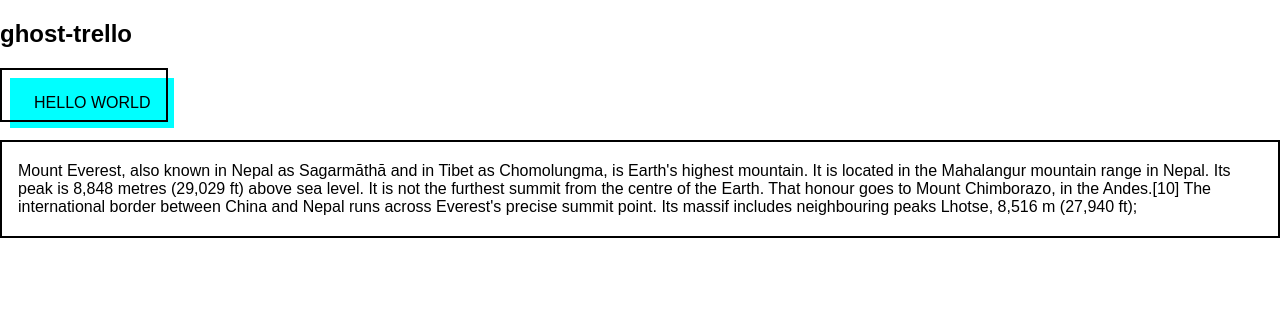
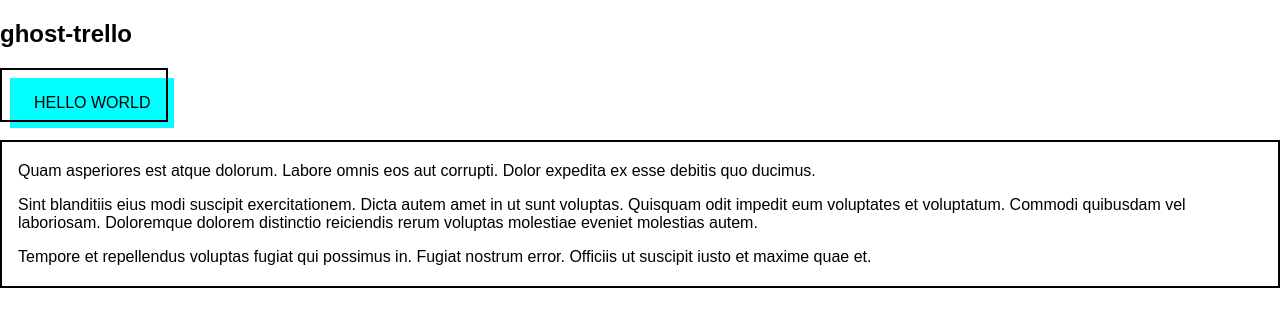
Before and after one commit to lindellcarternyc/ghost-trello-1, a React (Create React App) app: page / in a window 1280 px wide. Shown: the top 326 px of the page. Built offline with nearby package versions, Linux system fonts and the light colour scheme.

Commit message:
Merged from refactor-component/stroy branch

```diff
--- a/src/App.tsx
+++ b/src/App.tsx
@@ -3,18 +3,10 @@ import * as React from 'react'
 import { Button } from './components/elements/Button/Button'
 import { Story } from './components/views/Story/Story'
 
+import { generateText } from './mocks/mock-story'
+
 const MOCK_STORY = {
-  description:
-    // tslint:disable-next-line:quotemark
-    "Mount Everest, also known in Nepal as Sagarmāthā and in Tibet as Chomolungma, is Earth's highest mountain. " +
-    // tslint:disable-next-line:quotemark
-    "It is located in the Mahalangur mountain range in Nepal. Its peak is 8,848 metres (29,029 ft) above sea level. " +
-    // tslint:disable-next-line:quotemark
-    "It is not the furthest summit from the centre of the Earth. That honour goes to Mount Chimborazo," +
-    // tslint:disable-next-line:quotemark
-    " in the Andes.[10] The international border between China and Nepal runs across Everest's precise summit point. "
-    // tslint:disable-next-line:quotemark
-    + "Its massif includes neighbouring peaks Lhotse, 8,516 m (27,940 ft);"
+  text: generateText()
 }
 
 class App extends React.Component {
@@ -25,7 +17,7 @@ class App extends React.Component {
         <Button content='Hello World'/>
         <br />
         <br />
-        <Story description={MOCK_STORY.description}/>
+        <Story text={MOCK_STORY.text}/>
       </div>
     )
   }
--- a/src/components/views/Story/Story.styles.css
+++ b/src/components/views/Story/Story.styles.css
@@ -1,4 +1,4 @@
 .story {
   border: 2px solid black; }
-  .story .description {
+  .story .story--text {
     padding: 0.25rem 1rem; }
--- a/src/components/views/Story/Story.styles.scss
+++ b/src/components/views/Story/Story.styles.scss
@@ -1,7 +1,7 @@
 .story {
   border: 2px solid black;
 
-  .description {
+  .story--text {
     padding: 0.25rem 1rem;
   }
 }
--- a/src/components/views/Story/Story.tsx
+++ b/src/components/views/Story/Story.tsx
@@ -3,16 +3,21 @@ import * as React from 'react'
 import './Story.styles.css'
 
 interface StoryProps {
-  description: string
+  text: string
 }
 
 export const Story = (props: StoryProps) => {
-  const { description } = props
+  const { text } = props
+  const paragraphs = text.split('\n \r').map((val, idx) => {
+    return (
+      <p key={idx}>{val}</p>
+    )
+  })
   return (
     <div className='story'>
-      <p className='description'>
-        {description}
-      </p>
+      <div className='story--text'>
+        {paragraphs}
+      </div>
     </div>
   )
 }
--- a/src/mocks/mock-story.ts
+++ b/src/mocks/mock-story.ts
@@ -3,3 +3,8 @@ import * as faker from 'faker'
 export const generateDescription = (): string => {
   return 'hello'
 }
+
+export const generateText = (): string => {
+  const paragraphs = faker.lorem.paragraphs()
+  return paragraphs
+}
```
Also changed, not shown: 2 other files (tests, documents, lock files or other folders).
